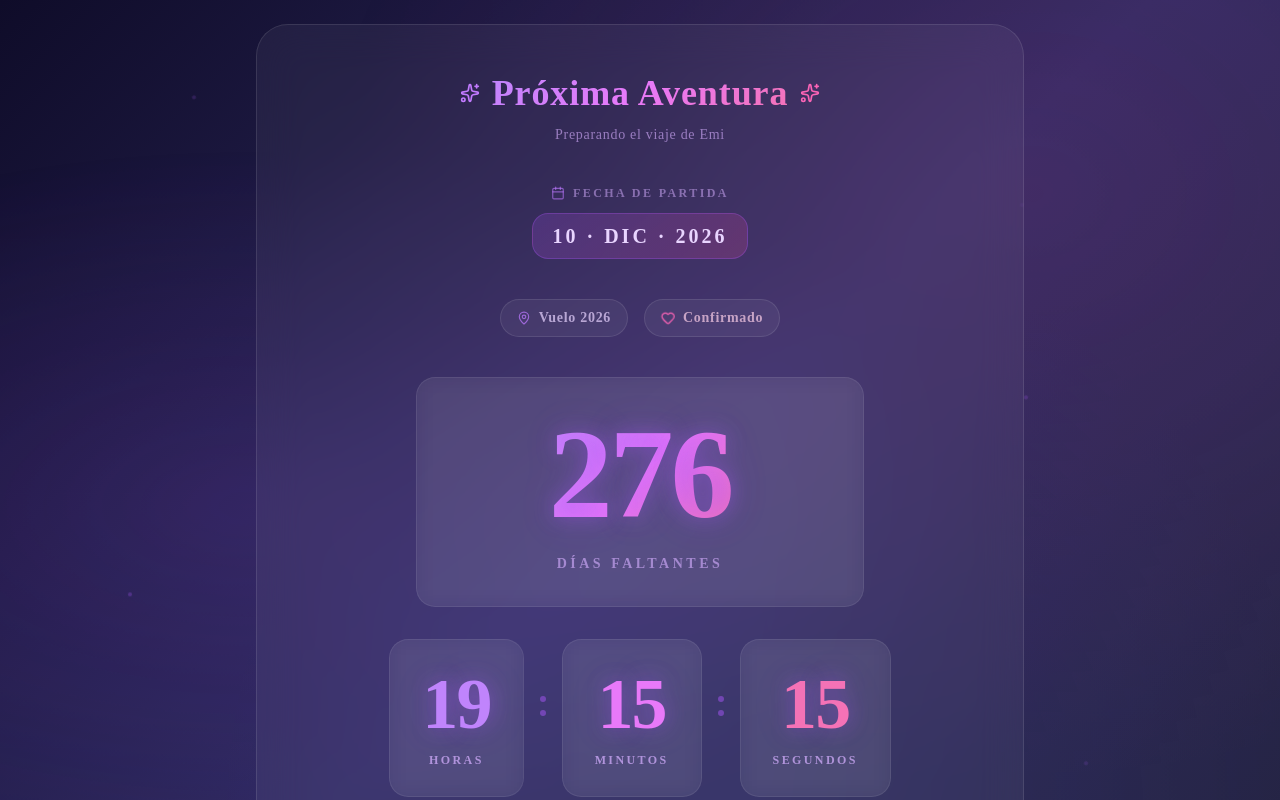
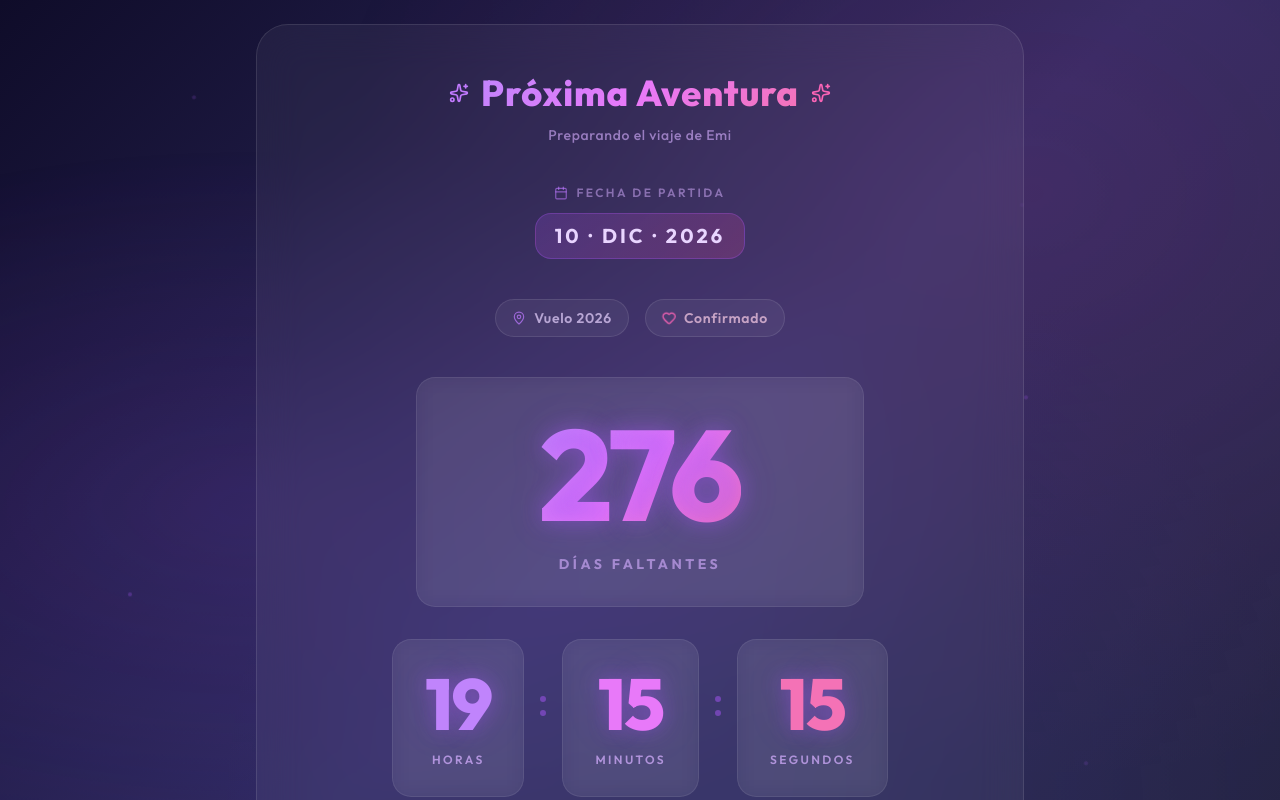
Before and after one commit to nocodepipegarcia/cumple-emi, a React (Vite) app: page / in a window 1280 px wide. Shown: the top 800 px of the page. Built offline with nearby package versions, Linux system fonts and the light colour scheme.

Commit message:
google fonts

```diff
--- a/src/index.css
+++ b/src/index.css
@@ -1,6 +1,5 @@
+@import url('https://fonts.googleapis.com/css2?family=Outfit:wght@300;400;500;600;700;800;900&display=swap');
 @import "tailwindcss";
-
-@import url('https://fonts.googleapis.com/css2?family=Outfit:wght@300;400;500;600;700;800;900&display=swap');
 
 /* === Base === */
 body {
@@ -34,6 +33,7 @@ body {
         opacity: 0.7;
         transform: scale(1) translateY(0);
     }
+
     100% {
         opacity: 1;
         transform: scale(1.05) translateY(-10px);
@@ -72,9 +72,12 @@ body {
 
 /* === Soft pulse for the heart === */
 @keyframes softPulse {
-    0%, 100% {
+
+    0%,
+    100% {
         transform: scale(1);
     }
+
     50% {
         transform: scale(1.15);
     }
@@ -86,10 +89,13 @@ body {
 
 /* === Floating particles === */
 @keyframes float {
-    0%, 100% {
+
+    0%,
+    100% {
         transform: translateY(0) rotate(0deg);
         opacity: 0.3;
     }
+
     50% {
         transform: translateY(-20px) rotate(180deg);
         opacity: 0.7;
@@ -135,6 +141,7 @@ body {
 
 /* === Accesibilidad: sin animaciones si el usuario lo prefiere === */
 @media (prefers-reduced-motion: reduce) {
+
     .bg-dreamy::before,
     .particle,
     .animate-soft-pulse,
@@ -158,6 +165,7 @@ body {
         opacity: 0;
         transform: translateY(30%);
     }
+
     to {
         opacity: 1;
         transform: translateY(0);
@@ -176,10 +184,13 @@ body {
 
 /* === Finished celebration === */
 @keyframes celebrationPulse {
-    0%, 100% {
+
+    0%,
+    100% {
         transform: scale(1);
         filter: brightness(1);
     }
+
     50% {
         transform: scale(1.03);
         filter: brightness(1.1);
```
